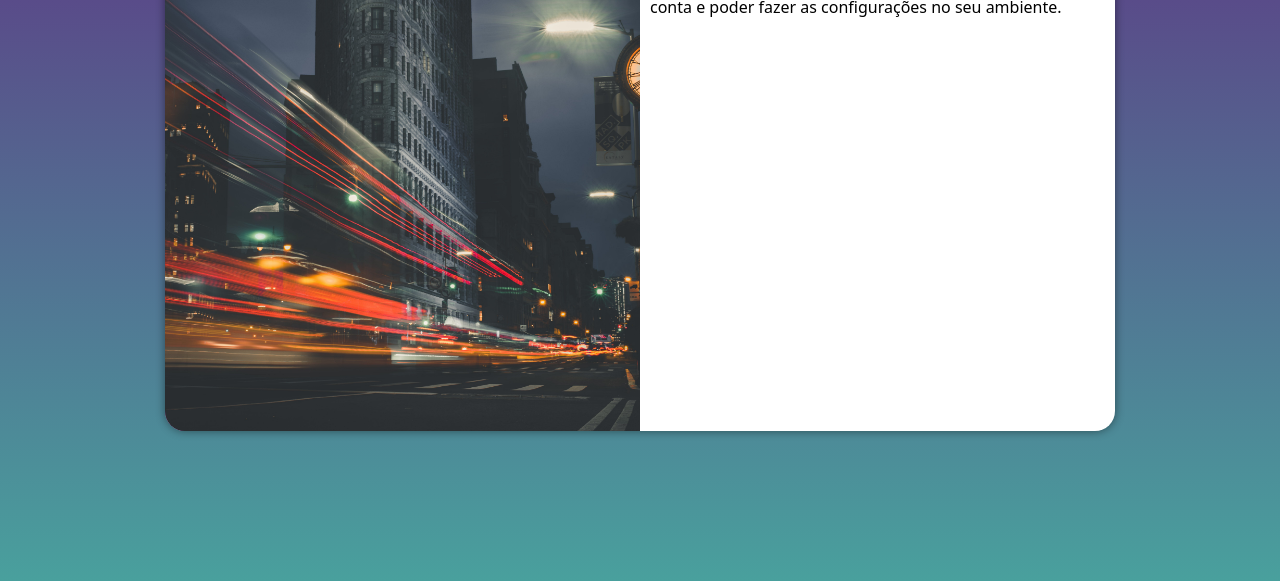
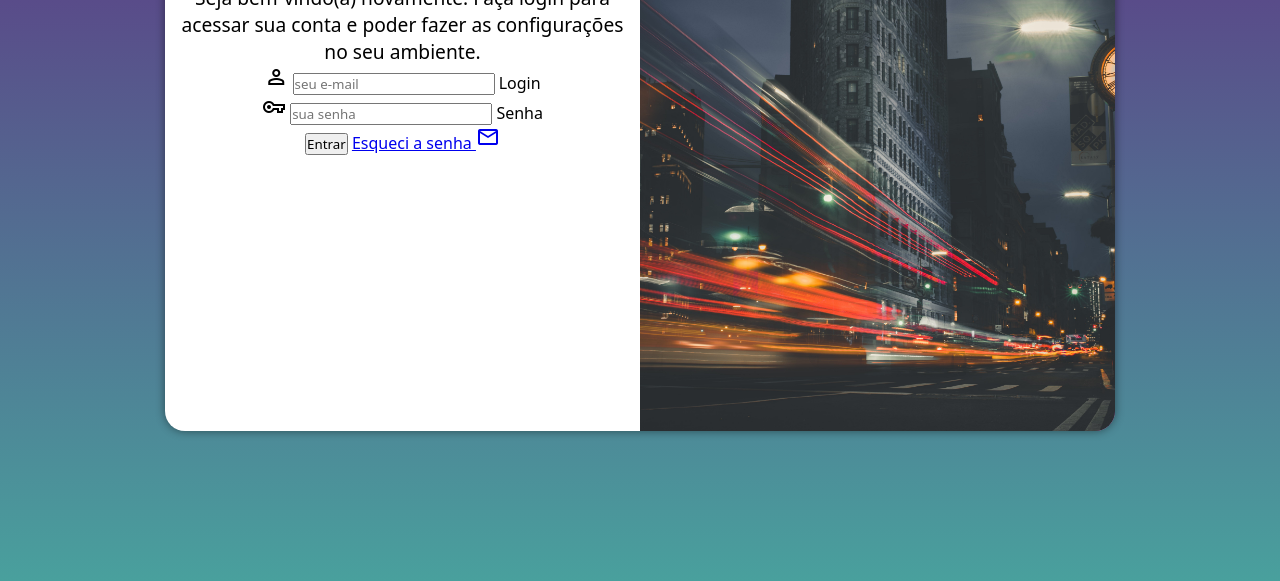
Before and after one commit to ThiagoFelix09/projeto-login, a plain HTML site: page index.html in a window 1280 px wide. Shown: the part 219-800 px from the top of the page. Drawn offline with nearby package versions, Linux system fonts and the light colour scheme.

Commit message:
adicionei o formulário

```diff
--- a/estilos/media-query.css
+++ b/estilos/media-query.css
@@ -32,13 +32,21 @@
     }
 
     section#login > div#imagem {
-        float: left;
+        float: right;
         width: 50%;
         height: 100%;
     }
 
     section#login > div#formulario {
-        float: right;
+        float: left;
         width: 50%;
     }
+
+    div#formulario > h1 {
+        font-size: 2em;
+    }
+
+    div#formulario > p {
+        font-size: 1.2em;
+    }
 }
--- a/estilos/style.css
+++ b/estilos/style.css
@@ -55,3 +55,12 @@ section#login > div#formulario {
     display: block;
     padding: 10px;
 }
+
+div#formulario {
+    text-align: center;
+    margin-bottom: 10px;
+}
+
+div#formulario > p {
+    font-size: 0.8em;
+}
--- a/index.html
+++ b/index.html
@@ -4,8 +4,10 @@
     <meta charset="UTF-8">
     <meta name="viewport" content="width=device-width, initial-scale=1.0">
     <title>Login</title>
+    <link rel="stylesheet" href="https://fonts.googleapis.com/css2?family=Material+Symbols+Outlined:opsz,wght,FILL,GRAD@20..48,100..700,0..1,-50..200" />
     <link rel="stylesheet" href="estilos/style.css">
     <link rel="stylesheet" href="estilos/media-query.css">
+
 </head>
 <body>
     <main>
@@ -16,8 +18,25 @@
             <div id="formulario">
                 <h1>Login</h1>
                 <p>Seja bem-vindo(a) novamente. Faça login para acessar sua conta e poder fazer as configurações no seu ambiente.</p>
-                <form action="login.php" method="post">
-
+                <form action="login.php" method="post" autocomplete="on">
+                    <div class="campo">
+                        <span class="material-symbols-outlined">
+                            person
+                            </span>
+                        <input type="email" name="login" id="ilogin" placeholder="seu e-mail" autocomplete="email" required max="30">
+                        <label for="ilogin">Login</label>
+                    </div>
+                    <div class="senha">
+                        <span class="material-symbols-outlined">
+                            vpn_key
+                            </span>
+                        <input type="password" name="senha" id="isenha" placeholder="sua senha" autocomplete="current-password" required minlength="8" maxlength="20">
+                        <label for="isenha">Senha</label>
+                    </div>
+                    <input type="submit" value="Entrar">
+                    <a href="esqueci.html">
+                        Esqueci a senha <span class="material-symbols-outlined">mail</span>
+                    </a>
                 </form>
             </div>
         </section>
```
